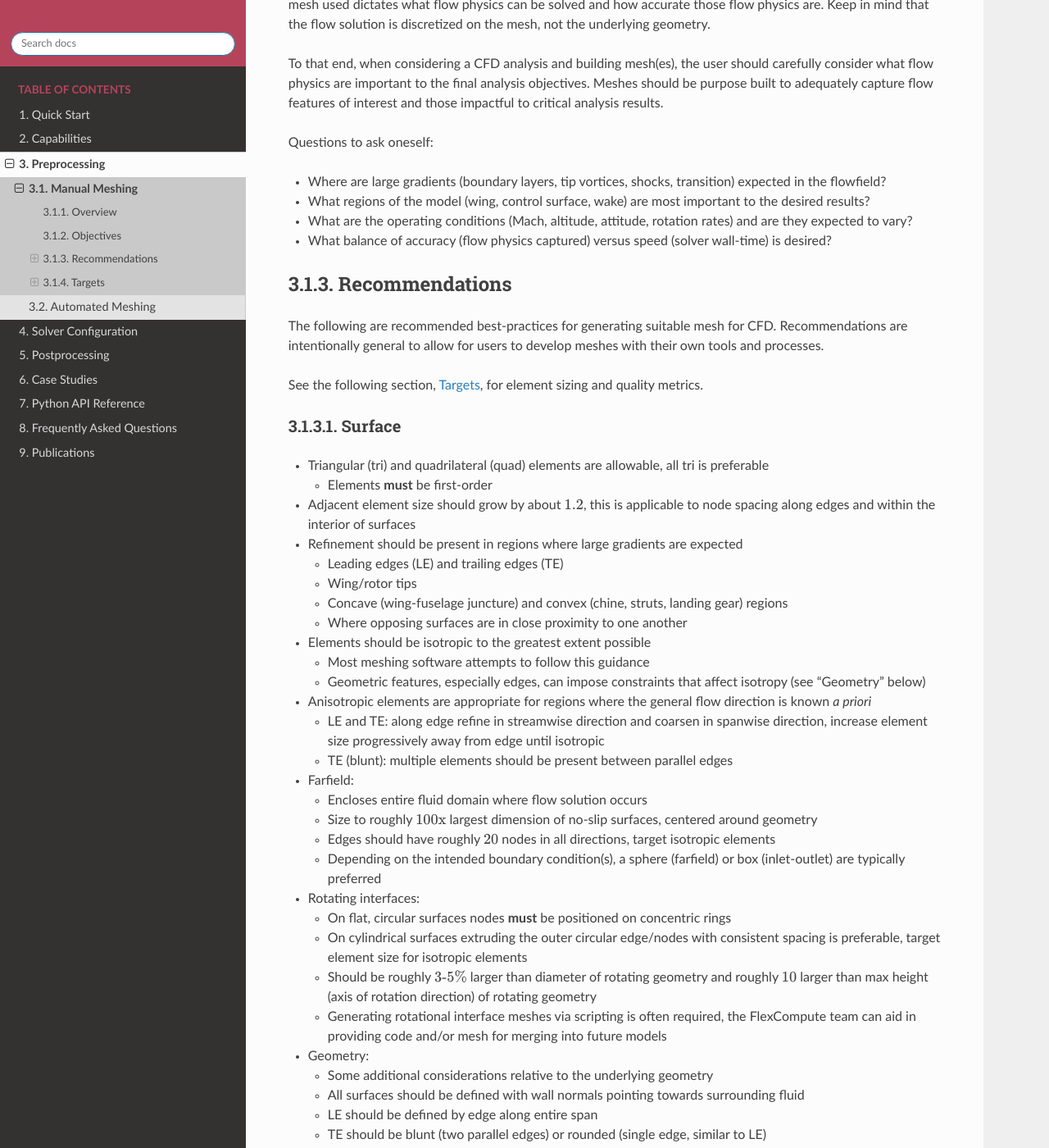
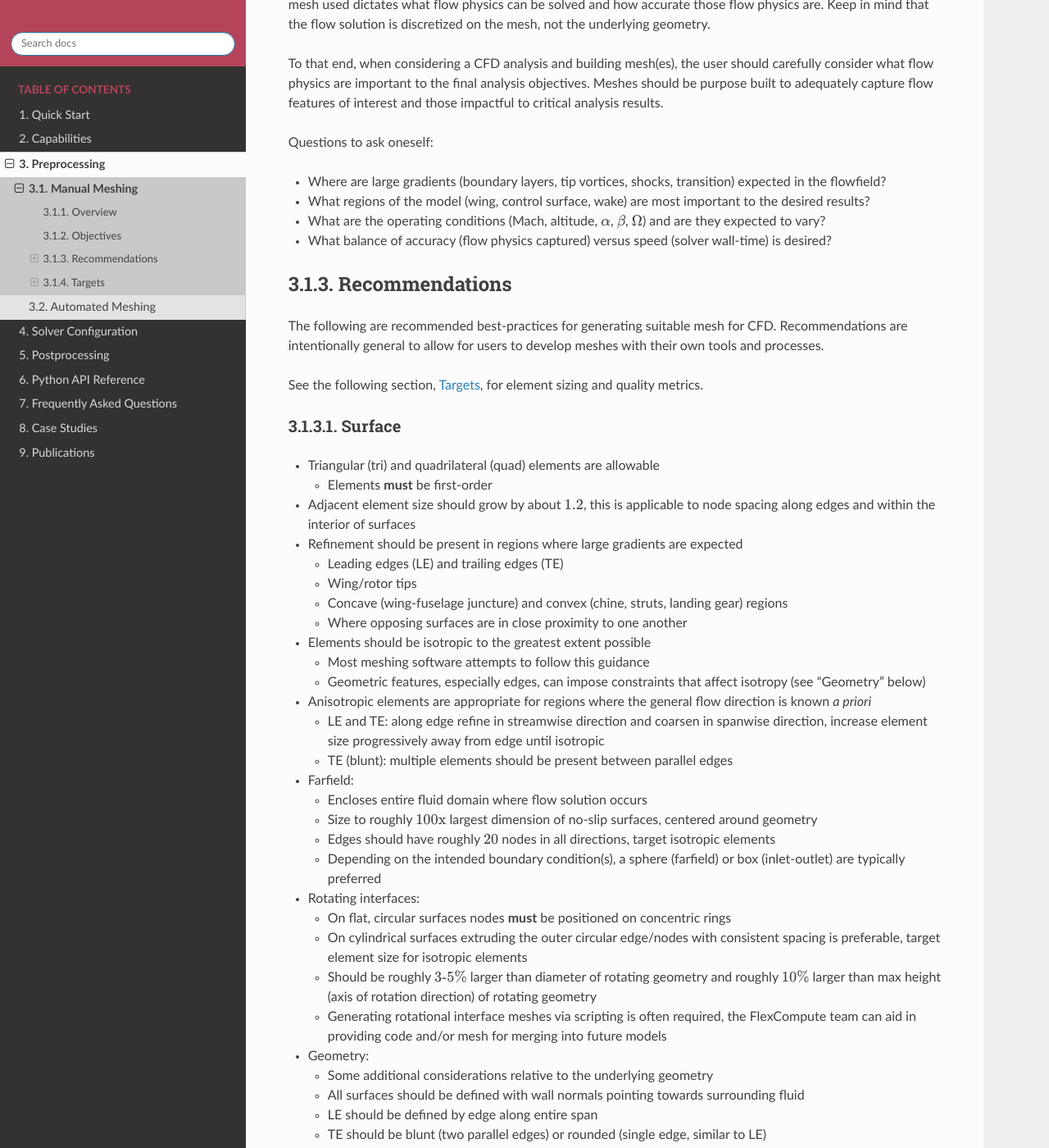
Before and after one commit to flexcompute-readthedocs/Flow360Documentation, a Sphinx documentation site: the page built from docs/source/preprocessing/manualMeshing.rst, in a window 1280 px wide and 1400 px high, scrolled down 667 px. Shown: the whole window at 82% size. Built offline with Sphinx 7.4.7 and the Read the Docs theme 2.0.0, drawn with Linux system fonts in a browser that asks for light colours; some of the changed text lies outside the part shown.

Commit message:
address manualMeshing comments, refactor high-level sections

```diff
--- a/docs/source/index.rst
+++ b/docs/source/index.rst
@@ -13,7 +13,7 @@ Flow360 is the next-generation Navier-Stokes solver.  It is 100 times faster tha
    preprocessing/preprocessing
    solverConfiguration/solverConfiguration
    postprocessing/postprocessing
-   examples
    pythonAPI/api
    faq
+   examples
    publications
--- a/docs/source/preprocessing/manualMeshing.rst
+++ b/docs/source/preprocessing/manualMeshing.rst
@@ -24,7 +24,7 @@ Questions to ask oneself:
 
 -   Where are large gradients (boundary layers, tip vortices, shocks, transition) expected in the flowfield?
 -   What regions of the model (wing, control surface, wake) are most important to the desired results?
--   What are the operating conditions (Mach, altitude, attitude, rotation rates) and are they expected to vary?
+-   What are the operating conditions (Mach, altitude, :math:`\alpha`, :math:`\beta`, :math:`\Omega`) and are they expected to vary?
 -   What balance of accuracy (flow physics captured) versus speed (solver wall-time) is desired?
 
 Recommendations
@@ -37,7 +37,7 @@ See the following section, :ref:`Targets<Targets>`, for element sizing and quali
 Surface
 -------
 
--   Triangular (tri) and quadrilateral (quad) elements are allowable, all tri is preferable
+-   Triangular (tri) and quadrilateral (quad) elements are allowable
 
     -   Elements **must** be first-order
 
@@ -70,7 +70,7 @@ Surface
 
     -   On flat, circular surfaces nodes **must** be positioned on concentric rings
     -   On cylindrical surfaces extruding the outer circular edge/nodes with consistent spacing is preferable, target element size for isotropic elements
-    -   Should be roughly :math:`\text{3-5%}` larger than diameter of rotating geometry and roughly :math:`10%` larger than max height (axis of rotation direction) of rotating geometry
+    -   Should be roughly :math:`\text{3-5%}` larger than diameter of rotating geometry and roughly :math:`\text{10%}` larger than max height (axis of rotation direction) of rotating geometry
     -   Generating rotational interface meshes via scripting is often required, the FlexCompute team can aid in providing code and/or mesh for merging into future models
 
 -   Geometry:
@@ -136,7 +136,7 @@ Volume
 Flow360
 -------
 
--   Boundary conditions (BCs) should be specified as the mesh is generated
+-   :ref:`Boundary conditions<boundariesParameters>` (BCs) should be specified as the mesh is generated
 
     -   Different components of the model (fuselage, wing) should be separated logically to allow for analysis of respective influences on the overall results
     -   All surface mesh and rotating interfaces should be defined as no-slip wall BCs
--- a/docs/source/preprocessing/meshGuidelines.csv
+++ b/docs/source/preprocessing/meshGuidelines.csv
@@ -1,5 +1,4 @@
-Geometry,,Reference,Criteria,Source
-component,feature,,,intention
+Component,Feature,Reference,Criteria,Source
 **Global**,,,,**general guidance**
 ,Max,D,1%∙D,
 ,Min,MAC,1%∙MAC,
--- a/docs/source/preprocessing/preprocessing.rst
+++ b/docs/source/preprocessing/preprocessing.rst
@@ -8,7 +8,7 @@ The following section focuses on preparing a mesh for Flow360 either manually, u
 - AFLR3 (.ugrid).
 - CGNS (single and multi-block).
 
-for details of mesh formats see :ref:`here<manualMeshingFlow360Section>`.
+for details of supported mesh file formats see :ref:`here<manualMeshingFlow360Section>`.
 
 .. toctree::
     :maxdepth: 2
```
Also changed, not shown: other parts of docs/source/preprocessing/manualMeshing.rst (+1 -1 lines).
